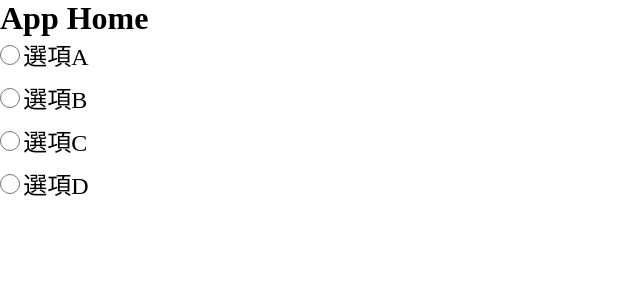
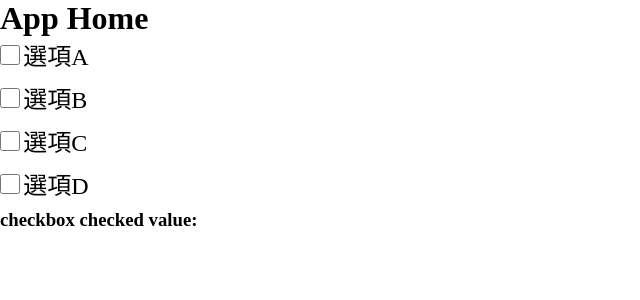
Before and after one commit to ianSama0217/React-components, a React (Vite) app: page / in a window 1280 px wide. Shown: the top 300 px of the page, without its empty margins (0-640 px from the left). Built offline with nearby package versions, Linux system fonts and the light colour scheme.

Commit message:
checkbox component

```diff
--- /dev/null
+++ b/public/scss/components/checkbox.scss
@@ -0,0 +1,17 @@
+.checkbox {
+  display: flex;
+  align-items: center;
+  margin-bottom: 0.5rem;
+  input[type="checkbox"] {
+    margin-right: 0.2rem;
+    width: 20px;
+    height: 20px;
+
+    &:hover {
+      cursor: pointer;
+    }
+  }
+  label {
+    font-size: 1.5rem;
+  }
+}
--- a/public/scss/index.scss
+++ b/public/scss/index.scss
@@ -5,6 +5,8 @@
 
 @import "./components/radio.scss";
 
+@import "./components/checkbox.scss";
+
 * {
   margin: 0;
   padding: 0;
--- a/src/App.tsx
+++ b/src/App.tsx
@@ -1,33 +1,29 @@
 import { useState } from "react";
 import "../public/scss/index.scss";
 
-import Radio from "./components/radio/Radio";
+import Checkbox from "./components/checkbox/Checkbox";
 
 function App() {
-  const [radioValueList, setRadioValueList] = useState([
+  const [valueList, setValueList] = useState([
     {
-      name: "test",
       value: "1",
       labelText: "選項A",
       isChecked: false,
       labelFor: "A",
     },
     {
-      name: "test",
       value: "2",
       labelText: "選項B",
       isChecked: false,
       labelFor: "B",
     },
     {
-      name: "test",
       value: "3",
       labelText: "選項C",
       isChecked: false,
       labelFor: "C",
     },
     {
-      name: "test",
       value: "4",
       labelText: "選項D",
       isChecked: false,
@@ -35,33 +31,57 @@ function App() {
     },
   ]);
 
-  const handleRadioList = (index: number) => {
-    console.log(index);
-    const updatedRadioList = radioValueList.map((radio, i) => ({
-      ...radio,
-      isChecked: i === index,
-    }));
-    setRadioValueList(updatedRadioList);
-    console.log(radioValueList);
+  const [answer, setAnswer] = useState<string[]>([]);
+
+  const handleCheckboxList = (index: number) => {
+    const updatedCheckboxList = valueList.map((checkbox, i) => {
+      if (i === index) {
+        return { ...checkbox, isChecked: !checkbox.isChecked };
+      }
+      return { ...checkbox };
+    });
+
+    setValueList(updatedCheckboxList);
+
+    const updateAnswer = updatedCheckboxList
+      .filter((Checkbox) => Checkbox.isChecked)
+      .map((checkbox) => checkbox.value);
+
+    setAnswer(updateAnswer);
+  };
+
+  // 優化handleChange
+  const handleCheckboxListOpti = (index: number) => {
+    setValueList((preList) => {
+      const updateList = preList.map((checkbox, i) =>
+        i === index ? { ...checkbox, isChecked: !checkbox.isChecked } : checkbox
+      );
+
+      const updatedAnswer = updateList
+        .filter((checkbox) => checkbox.isChecked)
+        .map((checkbox) => checkbox.value);
+
+      setAnswer(updatedAnswer);
+
+      return updateList;
+    });
   };
 
   return (
     <>
       <h1>App Home</h1>
 
-      {radioValueList.map((radio, index) => (
-        <Radio
+      {valueList.map((checkbox, index) => (
+        <Checkbox
           key={index}
-          name={radio.name}
-          value={radio.value}
-          labelText={radio.labelText}
-          isChecked={radio.isChecked}
-          handleChange={() => {
-            handleRadioList(index);
-          }}
-          labelFor={radio.labelFor}
+          value={checkbox.value}
+          labelText={checkbox.labelText}
+          labelFor={checkbox.labelFor}
+          isChecked={checkbox.isChecked}
+          handleChange={() => handleCheckboxList(index)}
         />
       ))}
+      <h3>checkbox checked value:{answer.join(", ")}</h3>
     </>
   );
 }
--- /dev/null
+++ b/src/components/checkbox/Checkbox.tsx
@@ -0,0 +1,37 @@
+type param = {
+  value?: string;
+  labelText?: string;
+  labelFor?: string;
+  checkboxId?: string;
+  isChecked?: boolean;
+  isDisabled?: boolean;
+  handleChange?: () => void;
+  customStyle?: string;
+};
+
+function Checkbox({
+  value = "",
+  labelText = "",
+  labelFor,
+  checkboxId = labelFor,
+  isChecked = false,
+  isDisabled = false,
+  handleChange = () => {},
+  customStyle,
+}: param) {
+  return (
+    <div className={`checkbox ${customStyle}`}>
+      <input
+        type="checkbox"
+        value={value}
+        checked={isChecked}
+        disabled={isDisabled}
+        onChange={handleChange}
+        id={checkboxId}
+      />
+      <label htmlFor={labelFor}>{labelText}</label>
+    </div>
+  );
+}
+
+export default Checkbox;
```
